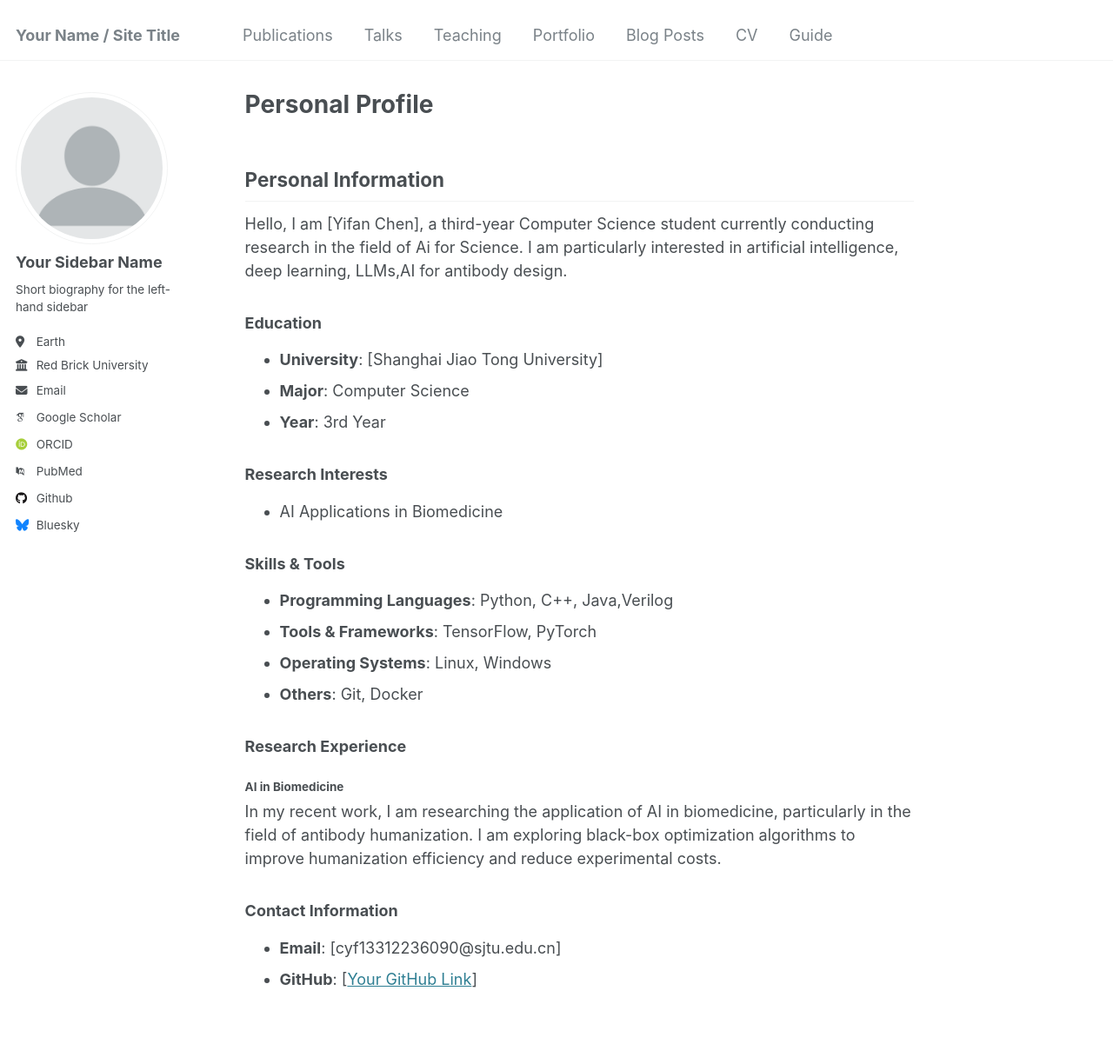
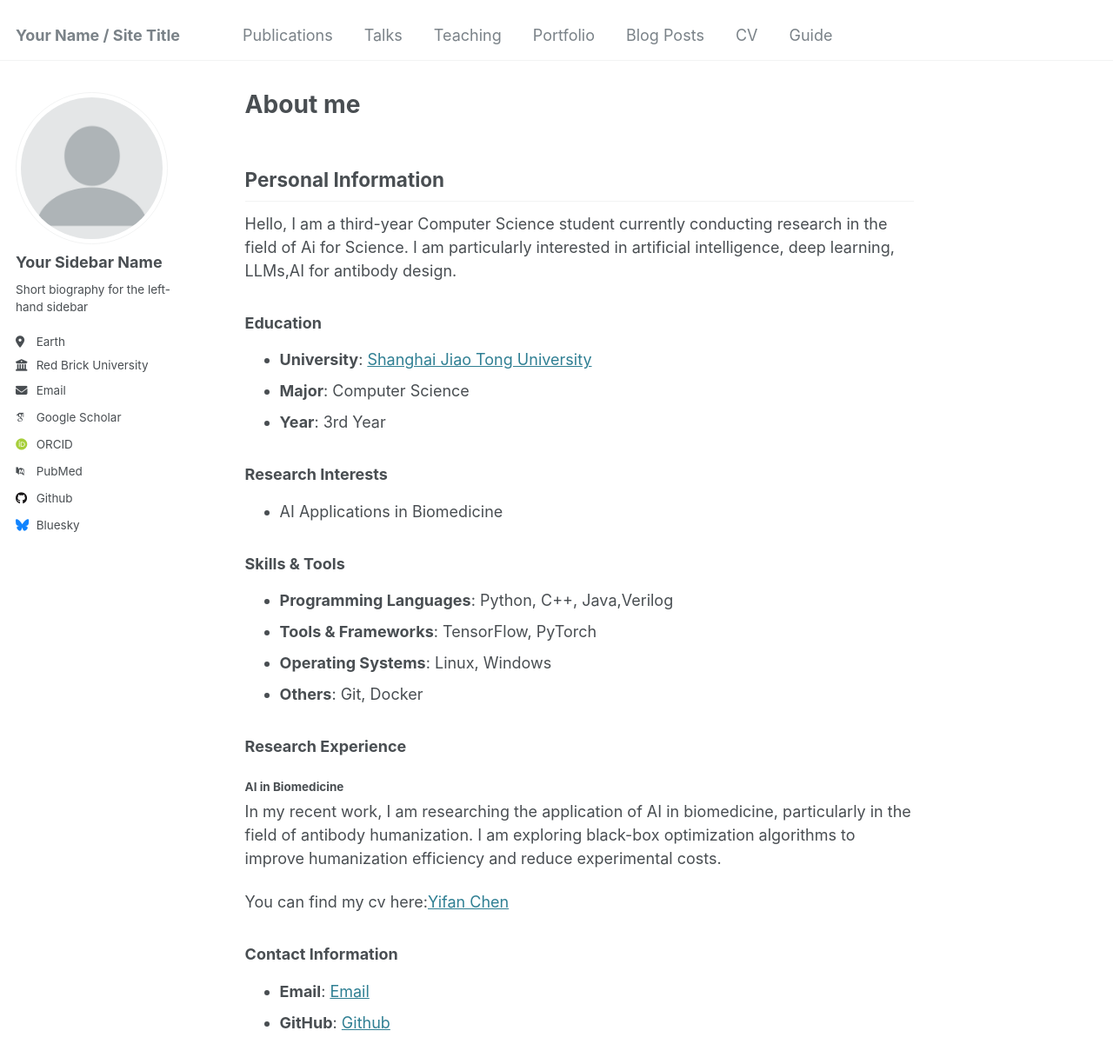
Before and after one commit to ccccy666/ccccy666.github.io, a Jekyll site: the page built from _pages/about.md, in a window 1280 px wide and 1400 px high. Shown: the top 1224 px of the window at 87% size. Built offline with Jekyll 4.4.1, drawn with Linux system fonts in a browser that asks for light colours; some web fonts are replaced.

Commit message:
Update about.md

```diff
--- a/_pages/about.md
+++ b/_pages/about.md
@@ -1,14 +1,19 @@
 ---
-title: "Personal Profile"
+permalink: /
+title: "About me"
+excerpt: "About me"
 author_profile: true
+redirect_from:
+  - /about/
+  - /about.html
 ---
 
 ## Personal Information
 
-Hello, I am [Yifan Chen], a third-year Computer Science student currently conducting research in the field of Ai for Science. I am particularly interested in artificial intelligence, deep learning, LLMs,AI for antibody design.
+Hello, I am a third-year Computer Science student currently conducting research in the field of Ai for Science. I am particularly interested in artificial intelligence, deep learning, LLMs,AI for antibody design.
 
 ### Education
-- **University**: [Shanghai Jiao Tong University]
+- **University**: [Shanghai Jiao Tong University](https://zhiyuan.sjtu.edu.cn/)
 - **Major**: Computer Science
 - **Year**: 3rd Year
 
@@ -25,6 +30,8 @@ Hello, I am [Yifan Chen], a third-year Computer Science student currently conduc
 #### AI in Biomedicine
 In my recent work, I am researching the application of AI in biomedicine, particularly in the field of antibody humanization. I am exploring black-box optimization algorithms to improve humanization efficiency and reduce experimental costs.
 
+You can find my cv here:[Yifan Chen](../assets/Yifan_Chen.pdf)
+
 ### Contact Information
-- **Email**: [cyf13312236090@sjtu.edu.cn]
-- **GitHub**: [[Your GitHub Link](https://github.com/ccccy666)]
+- **Email**: [Email](cyf13312236090@sjtu.edu.cn)
+- **GitHub**: [Github](https://github.com/ccccy666)
```
